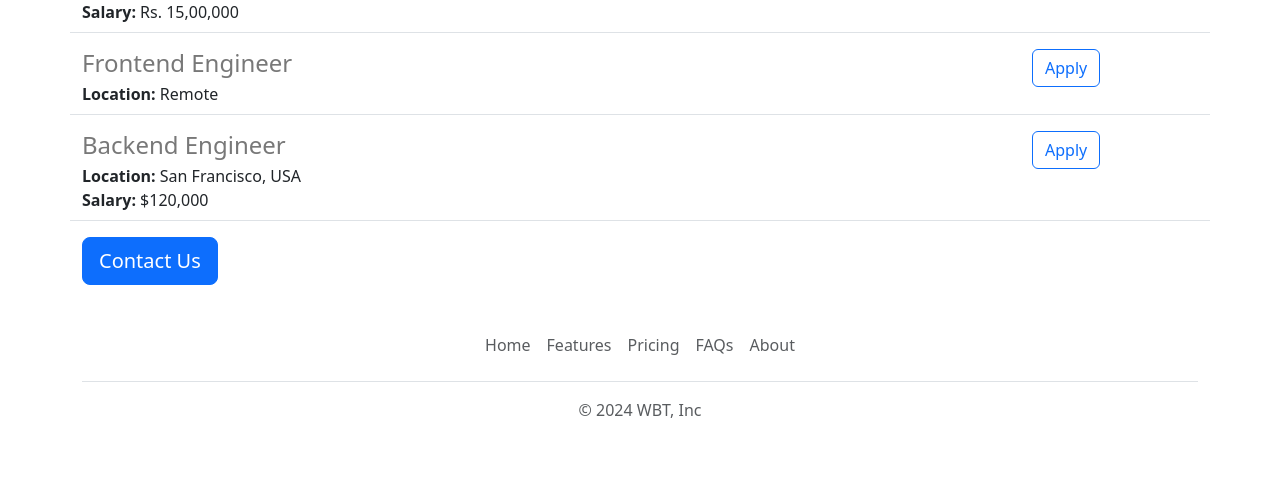
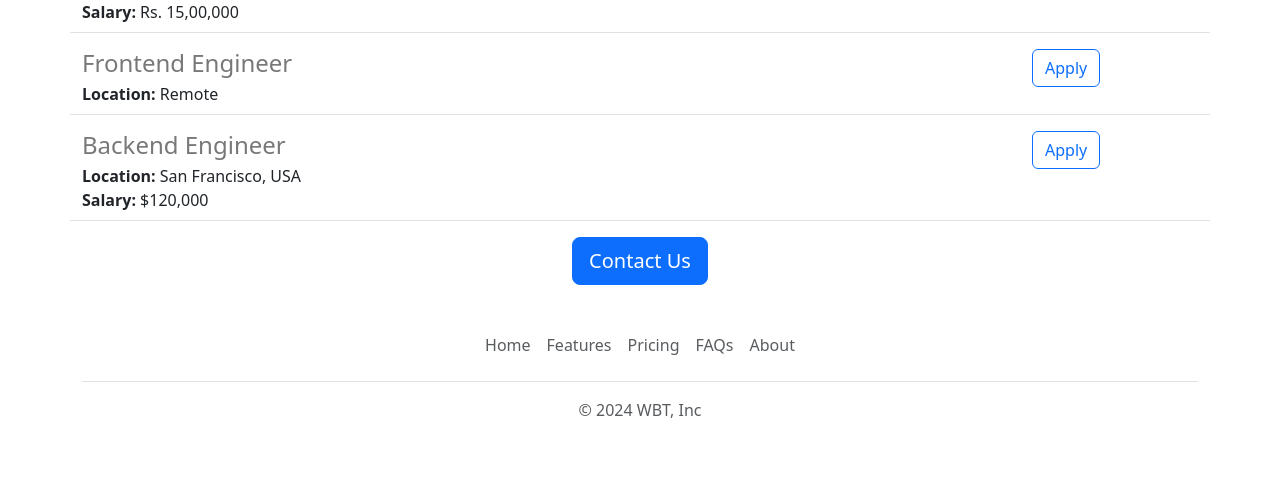
Before and after one commit to smile110205/Python-My-Website, a Flask app: page / in a window 1280 px wide. Shown: the part 1686-2164 px from the top of the page. Run offline with Flask 3, Linux system fonts and the light colour scheme.

Commit message:
Adding class

```diff
--- a/templates/home.html
+++ b/templates/home.html
@@ -55,7 +55,7 @@
         {% endfor %}
     </p>
 
-    <div class="center">
+    <div class="text-center">
     <a href="mailto:jeff.estorb@gmail.com?subject=Question%20about%20Job%20Openings&body=My%20name%3A%20%3Cyour%20name%20here%3E%0D%0AMy%20question%3A%20%3Center%20question%20here%3E" class="btn btn-primary btn-lg">Contact Us</a>
 
 </div>
```
Also changed, not shown: main.py (renamed from app.py).
